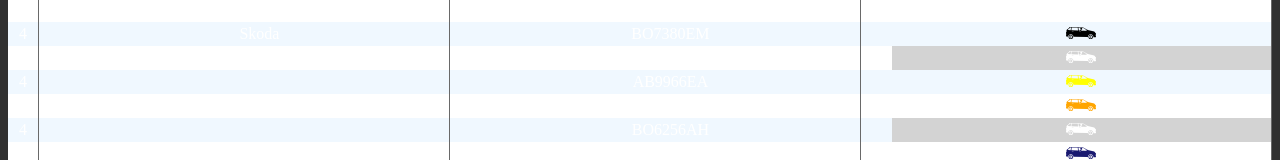
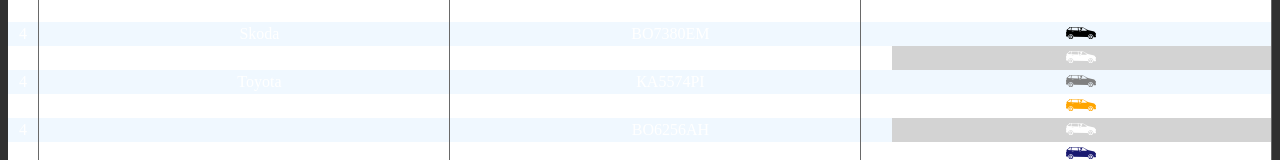
Before and after one commit to OlehKuts/car_checker, a React (Create React App) app: page / in a window 1280 px wide. Shown: the part 457-617 px from the top of the page. Built offline with nearby package versions, Linux system fonts and the light colour scheme; a web font is replaced by a local one.

Commit message:
changed 1 car

```diff
--- a/src/constants/cars.js
+++ b/src/constants/cars.js
@@ -19,7 +19,7 @@ export const cars = [
     {section: 3, brand: "", carNumber: 'ВО3367АМ', color: "white", type: "",  fee: 3000, appNum: 42, carAmount: 1},
     {section: 4, brand: "Skoda", carNumber: 'ВО7380ЕМ', color: "black", type: "hatchback",  fee: 3000, appNum: 46, carAmount: 1},
     {section: 4, brand: "Ford", carNumber: 'КЕ4833АВ', color: "white", type: "hatchback",  fee: 1000, appNum: 47, carAmount: 1},
-    {section: 4, brand: "", carNumber: 'АВ9966ЕА', color: "yellow", type: "hatchback",  fee: 3000, appNum: 48, carAmount: 1},
+    {section: 4, brand: "Toyota", carNumber: 'КА5574РІ', color: "grey", type: "hatchback",  fee: 3000, appNum: 48, carAmount: 1},
     {section: 4, brand: "Hyundai", carNumber: 'ВО4059СР', color: "orange", type: "sedan",  fee: 3000, appNum: 49, carAmount: 1},
     {section: 4, brand: "", carNumber: 'ВО6256АН', color: "white", type: "hatchback",  fee: 3000, appNum: 51, carAmount: 1},
     {section: 4, brand: "Opel", carNumber: 'ВО0668СВ', color: "midnightBlue", type: "sedan",  fee: 3000, appNum: 52, carAmount: 1},
```
